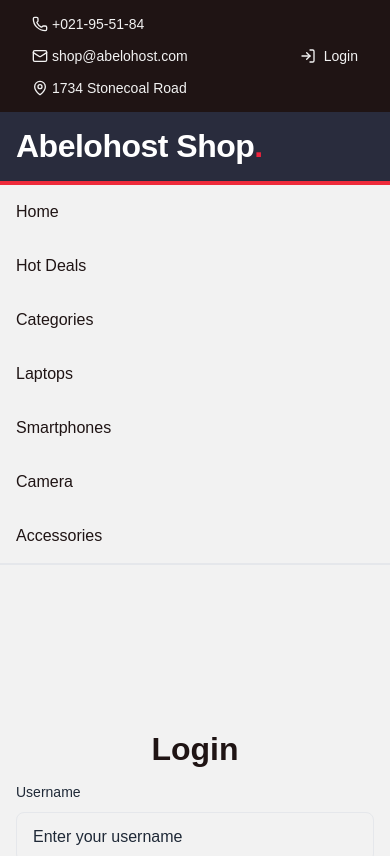
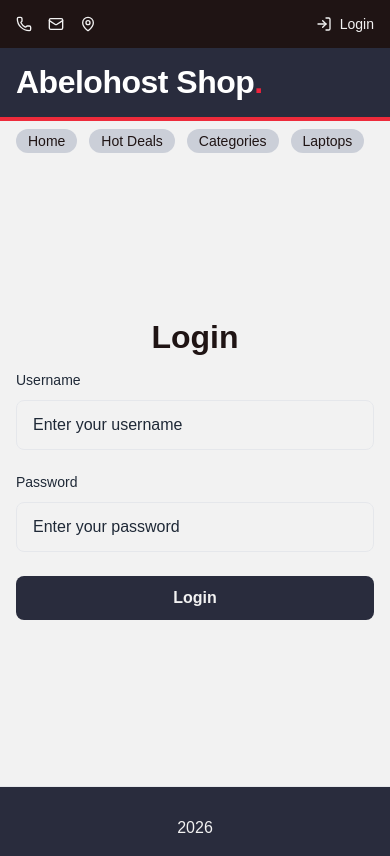
Before and after one commit to Ramz001/abelohost-shop, a Next.js app: page /auth in a window 390 px wide. Shown: the top 856 px of the page. Built offline with nearby package versions, Linux system fonts and the light colour scheme.

Commit message:
feat: implement skeleton loading components for product cards and enhance styles for responsiveness

```diff
--- a/src/widgets/header/ui/contacts/contacts.module.scss
+++ b/src/widgets/header/ui/contacts/contacts.module.scss
@@ -2,12 +2,25 @@
   display: flex;
   gap: 2rem;
   padding: 0.5rem 0;
+
+  @media (width <= 768px) {
+    gap: 1rem;
+  }
 }
 
 .icon {
   width: 16px;
   height: 16px;
   color: inherit;
+}
+
+.title {
+  font-size: 0.875rem;
+  color: var(--primary-foreground);
+
+  @media (width <= 768px) {
+    display: none;
+  }
 }
 
 .link {
@@ -22,14 +35,3 @@
     color: var(--accent);
   }
 }
-
-@media (width <= 600px) {
-  .wrapper {
-    flex-direction: column;
-    gap: 1rem;
-  }
-
-  .link {
-    align-items: start;
-  }
-}
--- a/src/widgets/header/ui/contacts/index.tsx
+++ b/src/widgets/header/ui/contacts/index.tsx
@@ -8,7 +8,7 @@ const Contacts = () => {
       {contactLinks.map(({ href, icon: Icon, text }) => (
         <Link key={href} href={href} className={styles.link}>
           <Icon className={styles.icon} />
-          <span>{text}</span>
+          <span className={styles.title}>{text}</span>
         </Link>
       ))}
     </section>
--- a/src/widgets/header/ui/navigation/navigation.module.scss
+++ b/src/widgets/header/ui/navigation/navigation.module.scss
@@ -1,6 +1,11 @@
 .container {
   background-color: var(--background);
   border-bottom: 2px solid var(--border);
+
+  @media (width <= 768px) {
+    border-bottom: none;
+    padding-top: 0.5rem;
+  }
 }
 
 .wrapper {
@@ -10,21 +15,40 @@
 
 .link {
   display: block;
-  padding: 18px 0;
-  color: hsl(var(--foreground));
+  padding: 1.125rem 0;
+  color: var(--foreground);
   text-decoration: none;
-  font-size: 16px;
+  font-size: 1rem;
   font-weight: 500;
   transition: color 0.3s ease;
 
   &:hover {
-    color: hsl(var(--primary));
+    color: var(--primary);
+  }
+
+  @media (width <= 768px) {
+    padding: 0.25rem 0.75rem;
+    border-radius: 1rem;
+    background: var(--muted);
+    font-size: 0.875rem;
+    white-space: nowrap;
+
+    &:hover {
+      background: var(--muted-foreground);
+    }
   }
 }
 
 @media (width <= 768px) {
   .wrapper {
-    flex-direction: column;
-    gap: 0;
+    gap: 0.75rem;
+    overflow-x: auto;
+    white-space: nowrap;
+    -webkit-overflow-scrolling: touch;
+    scrollbar-width: none;
+  }
+
+  .wrapper::-webkit-scrollbar {
+    display: none;
   }
 }
--- a/src/widgets/header/ui/top-bar/top-bar.module.scss
+++ b/src/widgets/header/ui/top-bar/top-bar.module.scss
@@ -8,5 +8,5 @@
   display: flex;
   justify-content: space-between;
   align-items: center;
-  padding: 0.5rem 1rem;
+  padding: 0.5rem 0;
 }
--- a/src/widgets/products-list/products-list.module.scss
+++ b/src/widgets/products-list/products-list.module.scss
@@ -4,6 +4,7 @@
   gap: 1.5rem;
   width: 100%;
   padding: 1rem 0;
+  min-height: 100vh; /* Ensure minimum height to prevent footer jump */
 }
 
 .loading {
@@ -25,14 +26,14 @@
 }
 
 @media (width <= 768px) {
-  .grid {
+  .wrapper {
     grid-template-columns: repeat(auto-fill, minmax(240px, 1fr));
     gap: 1rem;
   }
 }
 
 @media (width <= 480px) {
-  .grid {
+  .wrapper {
     grid-template-columns: 1fr;
   }
 }
```
Also changed, not shown: src/shared/ui/skeleton/index.tsx (added, +30 -0 lines), src/shared/ui/skeleton/skeleton.module.scss (added, +35 -0 lines), src/widgets/products-list/ui/product-card-skeleton/index.tsx (added, +20 -0 lines), src/widgets/products-list/ui/product-card-skeleton/product-card-skeleton.module.scss (added, +31 -0 lines), src/widgets/products-list/widget.tsx (+8 -1 lines).
